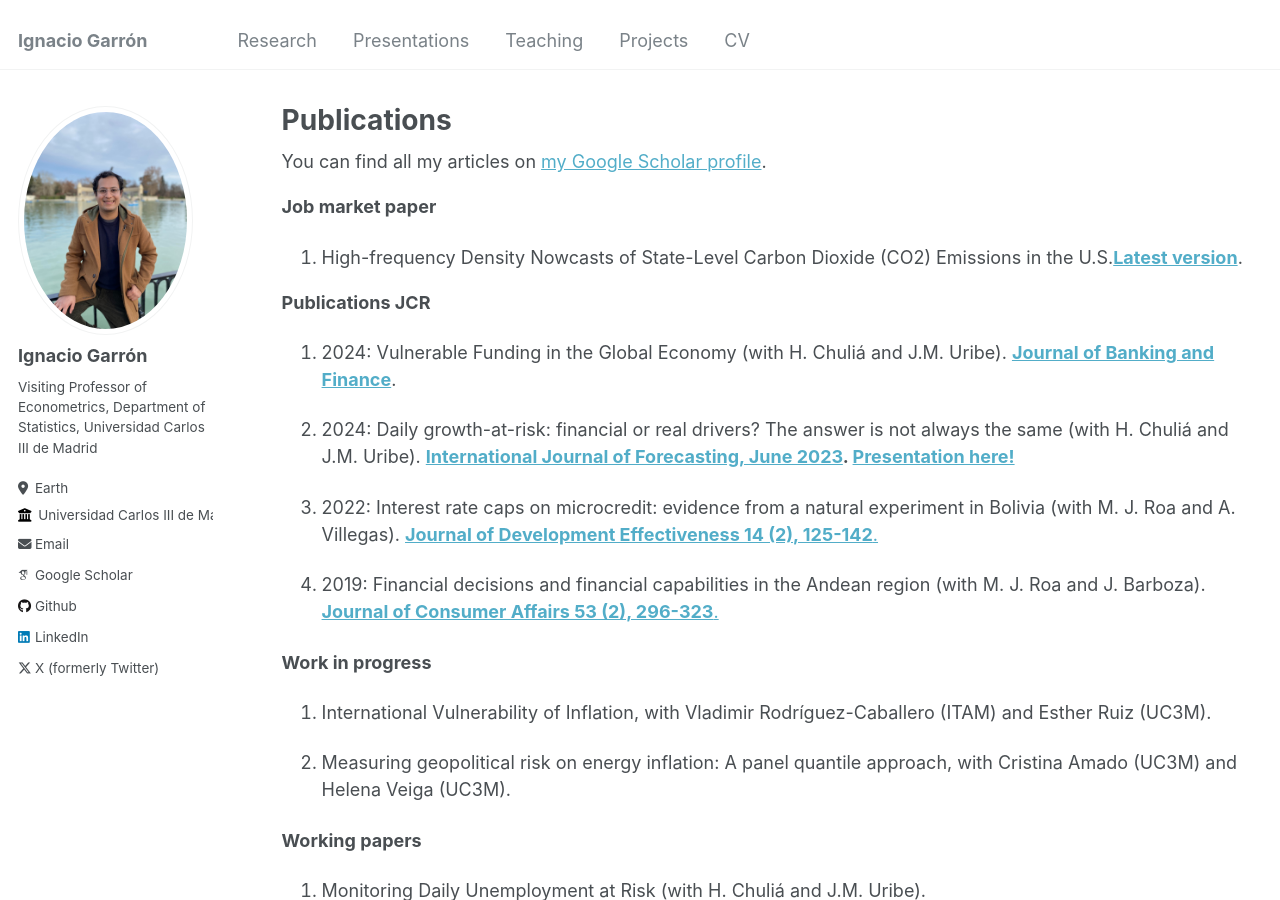
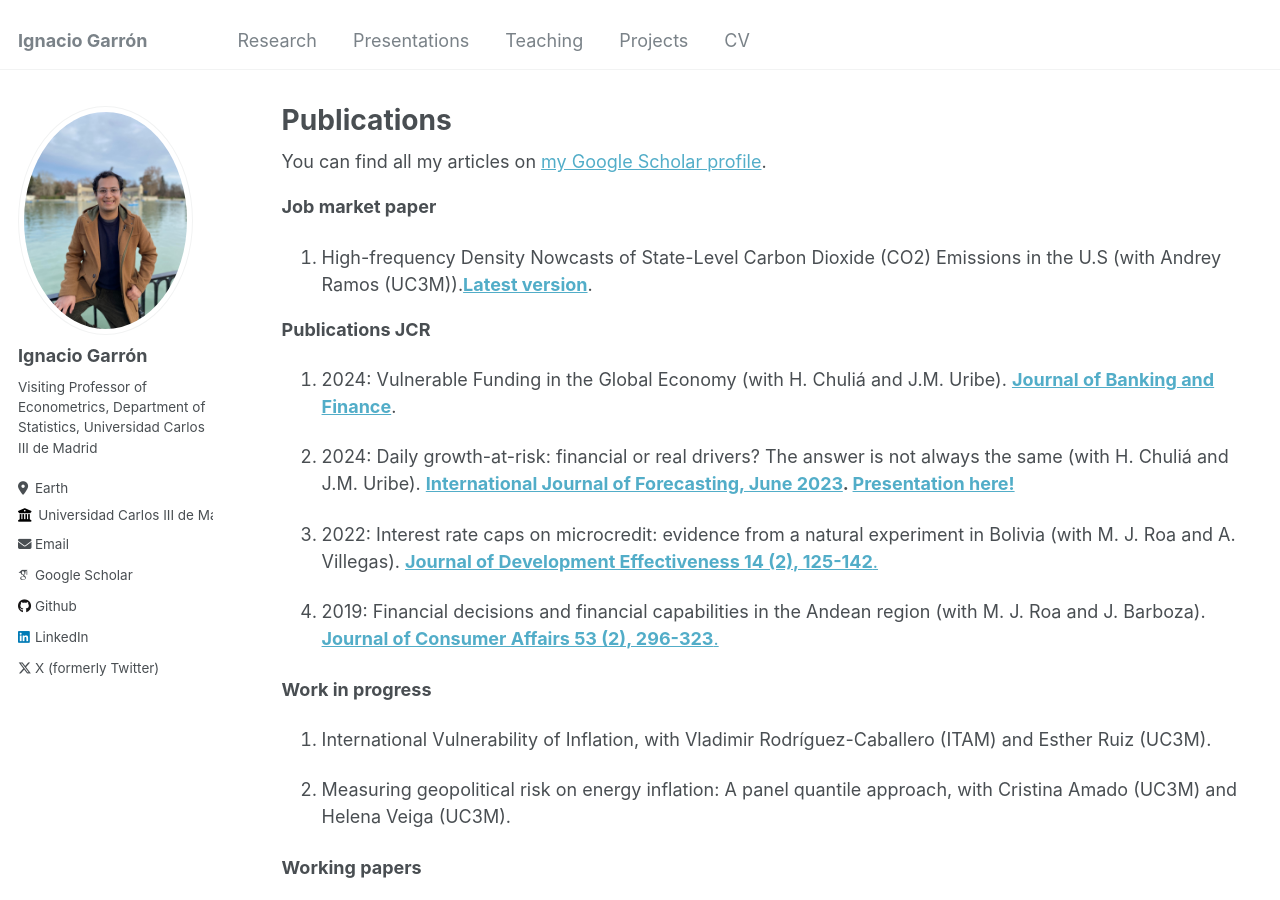
Before and after one commit to IgnacioGarron/IgnacioGarron.github.io, a Jekyll site: the page built from _pages/publications.md, in a window 1280 px wide and 900 px high. Built offline with Jekyll 4.4.1, drawn with Linux system fonts in a browser that asks for light colours; some web fonts are replaced.

Commit message:
Update publications.md

```diff
--- a/_pages/publications.md
+++ b/_pages/publications.md
@@ -12,7 +12,7 @@ author_profile: true
 
 **Job market paper**
 
-1. High-frequency Density Nowcasts of State-Level Carbon Dioxide (CO2) Emissions in the U.S.**[Latest version](/files/Quantile_Density_Nowcast_CO2.pdf)**.
+1. High-frequency Density Nowcasts of State-Level Carbon Dioxide (CO2) Emissions in the U.S (with Andrey Ramos (UC3M)).**[Latest version](/files/Quantile_Density_Nowcast_CO2.pdf)**.
 
 **Publications JCR**
 
```
